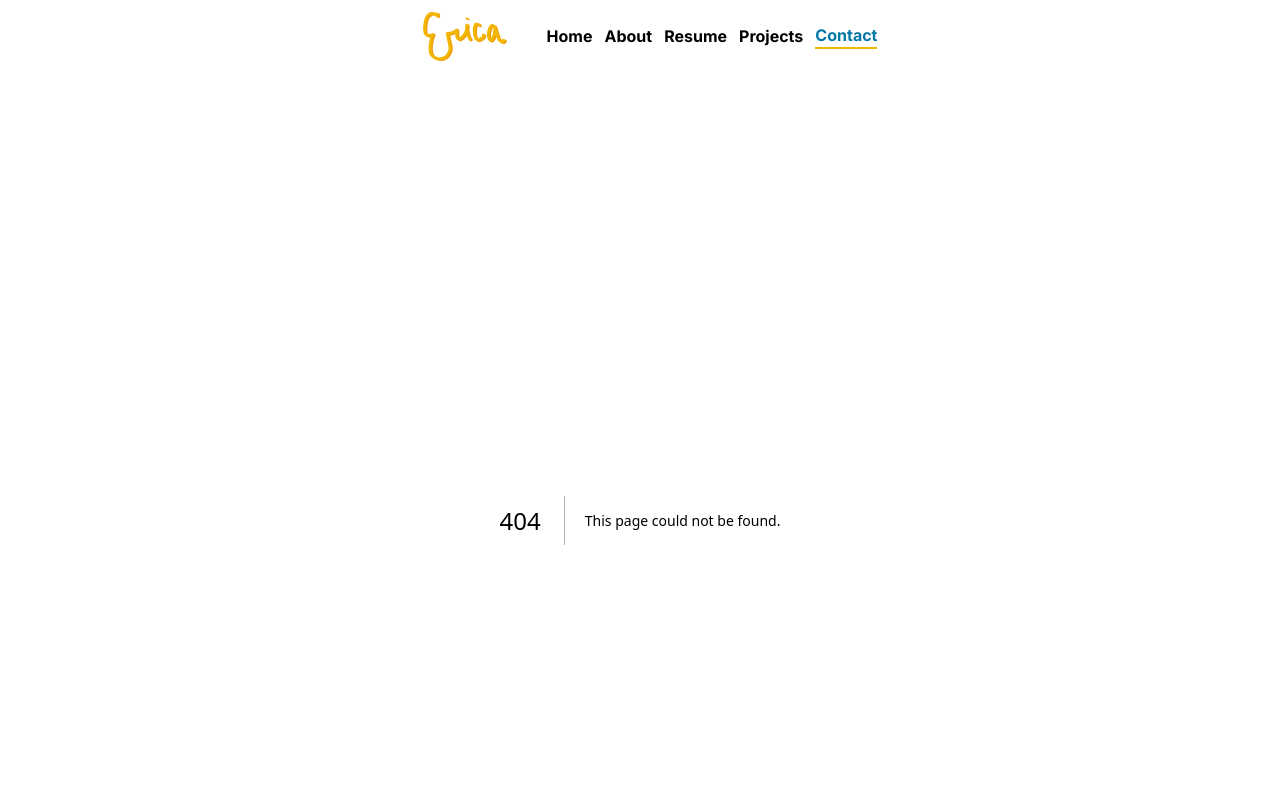
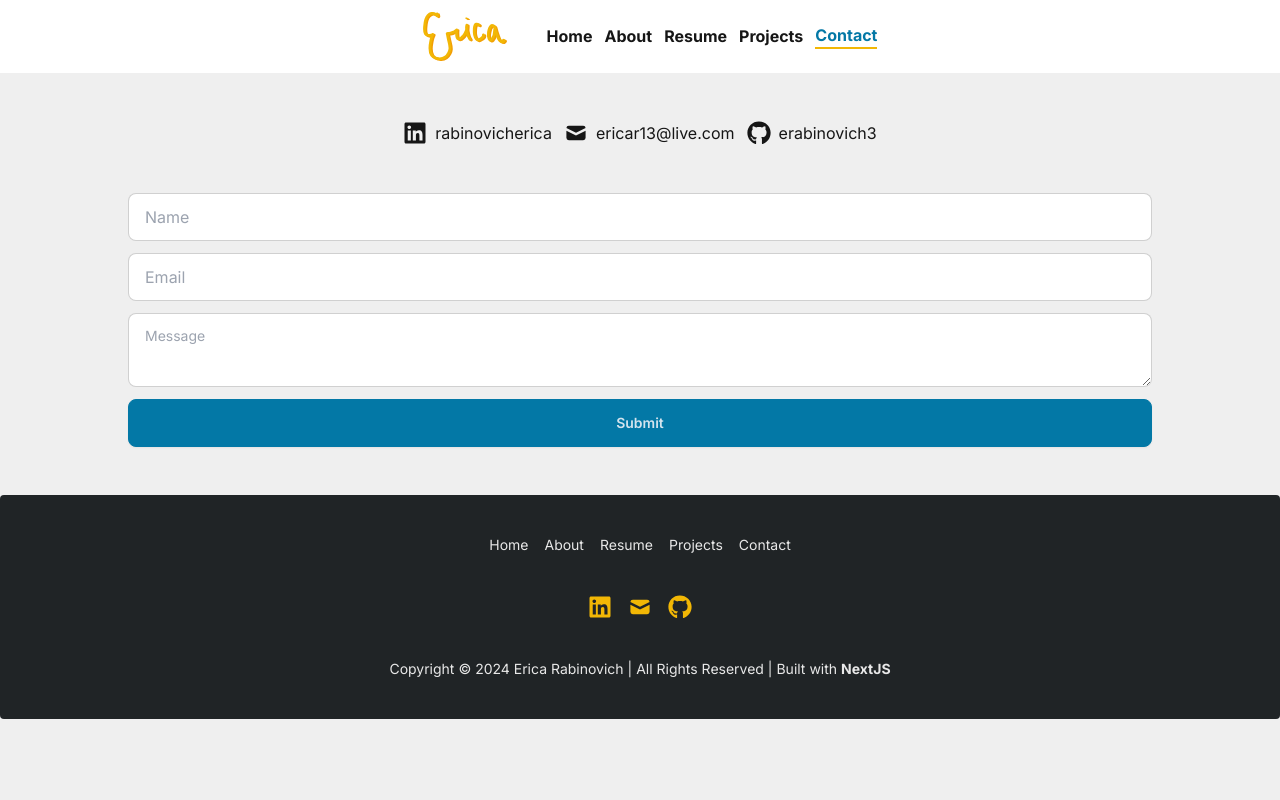
Before and after one commit to erabinovich3/personal-website, a Next.js app: page /contact in a window 1280 px wide. Before the commit this address had no page. Shown: the top 800 px of the page. Built offline with nearby package versions, Linux system fonts and the light colour scheme.

Commit message:
adding other pages, populating contact page

```diff
--- /dev/null
+++ b/src/app/about/page.tsx
@@ -0,0 +1,12 @@
+import { Metadata } from "next";
+import React from "react";
+
+export const metadata: Metadata = {
+    title: "About",
+};
+
+const AboutPage = () => {
+    return <div>AboutPage</div>;
+};
+
+export default AboutPage;
--- /dev/null
+++ b/src/app/contact/page.tsx
@@ -0,0 +1,72 @@
+import { Metadata } from "next";
+import Link from "next/link";
+import React from "react";
+import { FaGithub, FaLinkedin } from "react-icons/fa";
+import { HiMail } from "react-icons/hi";
+
+export const metadata: Metadata = {
+    title: "Contact",
+};
+
+const socialLinkStyles =
+    "flex flex-row gap-2 hover:text-accent transition ease-in-out duration-300";
+
+const ContactPage = () => {
+    return (
+        <div className="flex flex-col gap-5 lg:gap-12 justify-center items-center">
+            <div className="flex flex-row flex-wrap gap-3 justify-center items-center w-full min-w-[210px]">
+                <a
+                    href="https://www.linkedin.com/in/rabinovicherica"
+                    target="_blank"
+                    rel="noreferrer"
+                    className={socialLinkStyles}
+                >
+                    <FaLinkedin className="text-2xl"></FaLinkedin>
+                    rabinovicherica
+                </a>
+                <Link
+                    href="mailto:ericar13@live.com"
+                    className={socialLinkStyles}
+                >
+                    <HiMail className="text-2xl"></HiMail>
+                    ericar13@live.com
+                </Link>
+                <a
+                    href="mailto:ericar13@live.com"
+                    target="_blank"
+                    rel="noreferrer"
+                    className={socialLinkStyles}
+                >
+                    <FaGithub className="text-2xl"></FaGithub>
+                    erabinovich3
+                </a>
+            </div>
+            <div className="w-full">
+                <form className="flex flex-col gap-3 w-full min-w-[150px] max-w-5xl m-auto">
+                    <input
+                        required
+                        type="text"
+                        placeholder="Name"
+                        className="input input-bordered w-full"
+                    />
+                    <input
+                        required
+                        type="email"
+                        placeholder="Email"
+                        className="input input-bordered w-full"
+                    />
+                    <textarea
+                        required
+                        placeholder="Message"
+                        className="textarea textarea-bordered w-full"
+                    />
+                    <button type="submit" className="btn btn-primary">
+                        Submit
+                    </button>
+                </form>
+            </div>
+        </div>
+    );
+};
+
+export default ContactPage;
--- /dev/null
+++ b/src/app/error.tsx
@@ -0,0 +1,7 @@
+"use client";
+
+const ErrorPage = () => {
+    return <div>ErrorPage</div>;
+};
+
+export default ErrorPage;
--- /dev/null
+++ b/src/app/loading.tsx
@@ -0,0 +1,7 @@
+import React from "react";
+
+const LoadingPage = () => {
+    return <span className="loading loading-spinner loading-lg m-auto block" />;
+};
+
+export default LoadingPage;
--- /dev/null
+++ b/src/app/not-found.tsx
@@ -0,0 +1,28 @@
+import React from "react";
+import notFoundImg from "@/assets/error404.svg";
+import Image from "next/image";
+import { Metadata } from "next";
+
+export const metadata: Metadata = {
+    title: "Page Not Found",
+};
+
+const NotFoundPage = () => {
+    return (
+        <div className="flex flex-col align-center m-auto text-center">
+            <div className="mb-5 font-bold">
+                <h1 className="text-2xl">404</h1>
+                <h2 className="text-xl">Page Not Found</h2>
+            </div>
+            <Image
+                priority
+                src={notFoundImg}
+                alt="404: Page Not Found"
+                className="m-auto"
+                width={700}
+            />
+        </div>
+    );
+};
+
+export default NotFoundPage;
--- /dev/null
+++ b/src/app/resume/page.tsx
@@ -0,0 +1,12 @@
+import { Metadata } from "next";
+import React from "react";
+
+export const metadata: Metadata = {
+    title: "Resume",
+};
+
+const ResumePage = () => {
+    return <div>ResumePage</div>;
+};
+
+export default ResumePage;
```
